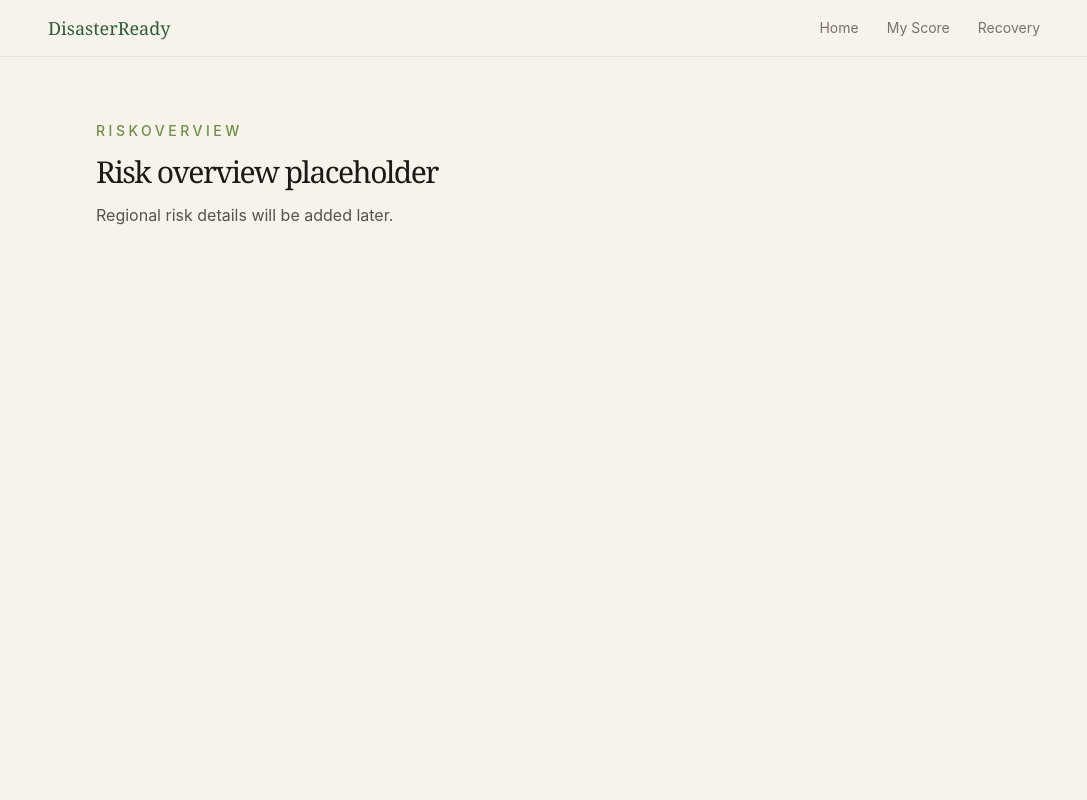
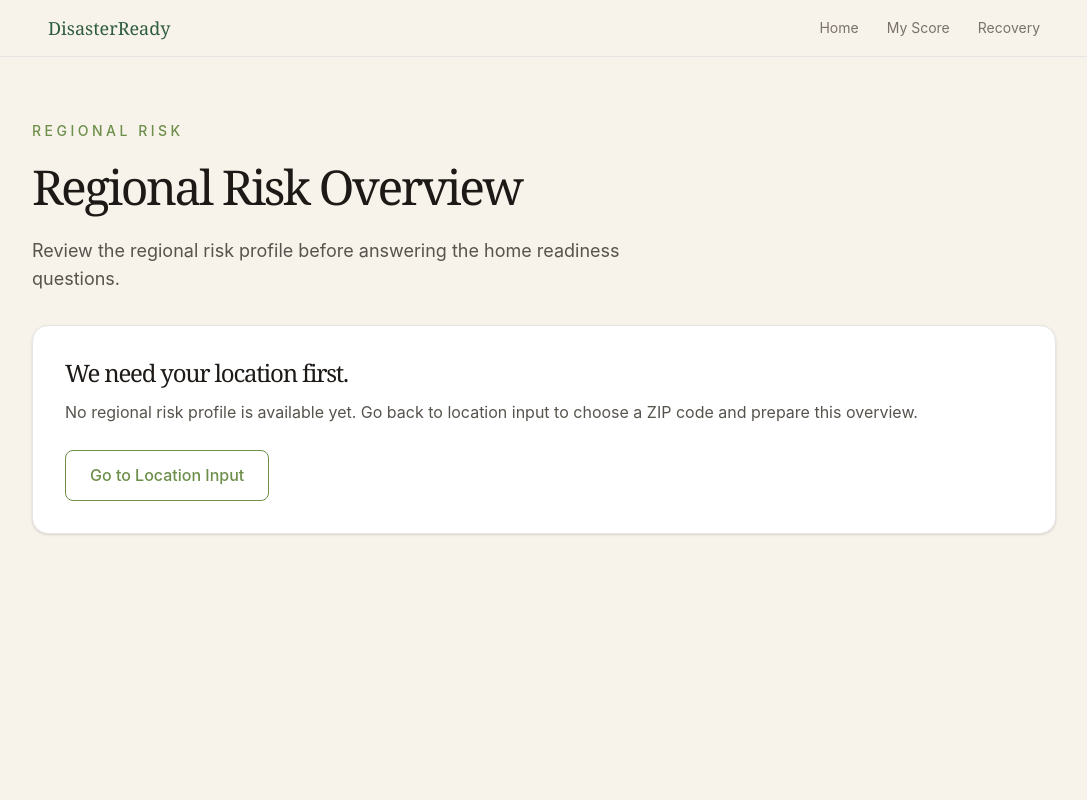
Before and after one commit to mnjoo-real/genius-coding-2000, a React (Vite) app: page /risk in a window 1280 px wide. Shown: the top 800 px of the page, without its empty margins (96-1183 px from the left). Built offline with nearby package versions, Linux system fonts and the light colour scheme.

Commit message:
base structure setup

```diff
--- a/src/pages/RiskOverview.jsx
+++ b/src/pages/RiskOverview.jsx
@@ -1,15 +1,123 @@
+function readRegionalRisk() {
+  if (typeof window === "undefined") {
+    return null;
+  }
+
+  let storedRegionalRisk;
+
+  try {
+    storedRegionalRisk = window.localStorage.getItem("regionalRisk");
+  } catch {
+    return null;
+  }
+
+  if (!storedRegionalRisk) {
+    return null;
+  }
+
+  try {
+    return JSON.parse(storedRegionalRisk);
+  } catch {
+    return null;
+  }
+}
+
 export default function RiskOverview() {
+  const regionalRisk = readRegionalRisk();
+  const regionLabel = regionalRisk
+    ? [regionalRisk.city, regionalRisk.state].filter(Boolean).join(", ") ||
+      regionalRisk.zipCode ||
+      "Selected region"
+    : null;
+
   return (
-    <main className="min-h-screen bg-parchment px-6 py-16">
-      <div className="mx-auto max-w-4xl">
+    <main className="min-h-screen bg-parchment px-6 py-12 sm:py-16">
+      <section className="mx-auto max-w-5xl">
         <p className="text-sm font-medium uppercase tracking-[0.25em] text-leaf">
-          RiskOverview
+          Regional Risk
         </p>
-        <h1 className="mt-3 text-3xl">Risk overview placeholder</h1>
-        <p className="mt-3 text-stone-600">
-          Regional risk details will be added later.
+        <h1 className="mt-4 text-4xl sm:text-5xl">
+          Regional Risk Overview
+        </h1>
+        <p className="mt-5 max-w-2xl text-base text-stone-600 sm:text-lg">
+          Review the regional risk profile before answering the home readiness
+          questions.
         </p>
-      </div>
+
+        {!regionalRisk ? (
+          <div className="mt-8 rounded-2xl border border-stone-200 bg-white p-6 shadow-sm sm:p-8">
+            <h2 className="text-2xl">We need your location first.</h2>
+            <p className="mt-3 text-stone-600">
+              No regional risk profile is available yet. Go back to location
+              input to choose a ZIP code and prepare this overview.
+            </p>
+            <div className="mt-6">
+              <button
+                type="button"
+                className="inline-flex items-center justify-center rounded-lg border border-leaf bg-transparent px-6 py-3 font-medium text-leaf transition-fast hover:bg-moss"
+              >
+                Go to Location Input
+              </button>
+            </div>
+          </div>
+        ) : (
+          <div className="mt-8 grid gap-6">
+            <section className="rounded-2xl border border-stone-200 bg-white p-6 shadow-sm sm:p-8">
+              <p className="text-sm font-medium uppercase tracking-[0.2em] text-leaf">
+                Region Summary
+              </p>
+              <h2 className="mt-3 text-2xl">{regionLabel}</h2>
+              <p className="mt-3 text-stone-600">
+                This area profile is loaded from your saved location. Detailed
+                regional context will be added here next.
+              </p>
+            </section>
+
+            <section className="grid gap-6 lg:grid-cols-[0.9fr_1.1fr]">
+              <div className="rounded-2xl border border-stone-200 bg-white p-6 shadow-sm">
+                <p className="text-sm font-medium uppercase tracking-[0.2em] text-leaf">
+                  Top Risks
+                </p>
+                <h2 className="mt-3 text-2xl">Top risks placeholder</h2>
+                <p className="mt-3 text-stone-600">
+                  The top three regional risks will appear here after the risk
+                  utility is connected.
+                </p>
+              </div>
+
+              <div className="rounded-2xl border border-stone-200 bg-white p-6 shadow-sm">
+                <p className="text-sm font-medium uppercase tracking-[0.2em] text-leaf">
+                  Risk Cards & Chart
+                </p>
+                <h2 className="mt-3 text-2xl">Risk visualization placeholder</h2>
+                <p className="mt-3 text-stone-600">
+                  Risk cards and a chart will summarize flood, wildfire, heat,
+                  storm, and winter storm exposure here.
+                </p>
+              </div>
+            </section>
+
+            <section className="rounded-2xl border border-stone-200 bg-white p-6 shadow-sm sm:flex sm:items-center sm:justify-between sm:gap-6">
+              <div>
+                <p className="text-sm font-medium uppercase tracking-[0.2em] text-leaf">
+                  Next Step
+                </p>
+                <h2 className="mt-3 text-2xl">Continue button placeholder</h2>
+                <p className="mt-3 text-stone-600">
+                  Navigation to the home questionnaire will be wired in a later
+                  pass.
+                </p>
+              </div>
+              <button
+                type="button"
+                className="mt-6 inline-flex w-full items-center justify-center rounded-lg border border-transparent bg-leaf px-6 py-3 font-medium text-white transition-fast hover:bg-forest sm:mt-0 sm:w-auto"
+              >
+                Continue
+              </button>
+            </section>
+          </div>
+        )}
+      </section>
     </main>
   );
 }
```
